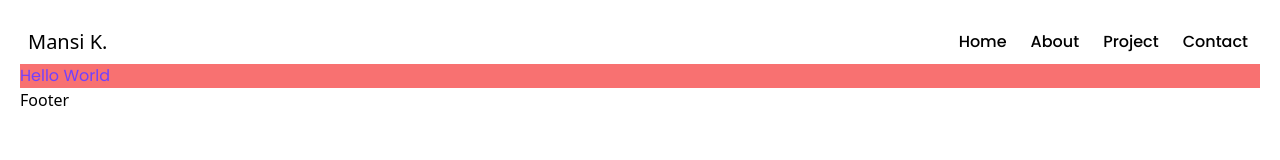
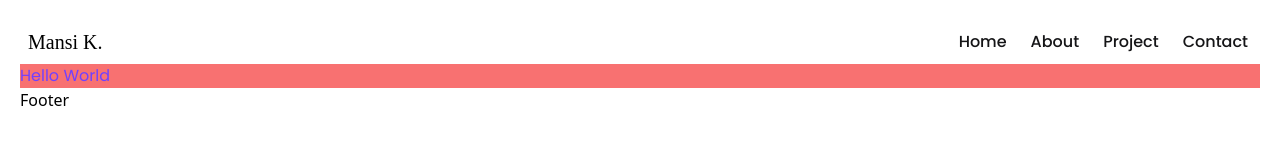
Before and after one commit to saifalfalah/mansi-kasar, a Next.js app: page / in a window 1280 px wide. Shown: the top 160 px of the page. Built offline with nearby package versions, Linux system fonts and the light colour scheme.

Commit message:
Update tailwind.config.js

```diff
--- a/tailwind.config.js
+++ b/tailwind.config.js
@@ -6,10 +6,13 @@ module.exports = {
       colors: {
         brand: "#7140FF",
         brandOutline: "#9B51E0",
+        navItems: "#151517",
       },
       fontFamily: {
         poppins: ["Poppins"],
         roboto: ["Roboto"],
+        badScript: ["Bad Script"],
+        cursive: ["cursive"],
       },
     },
   },
```
